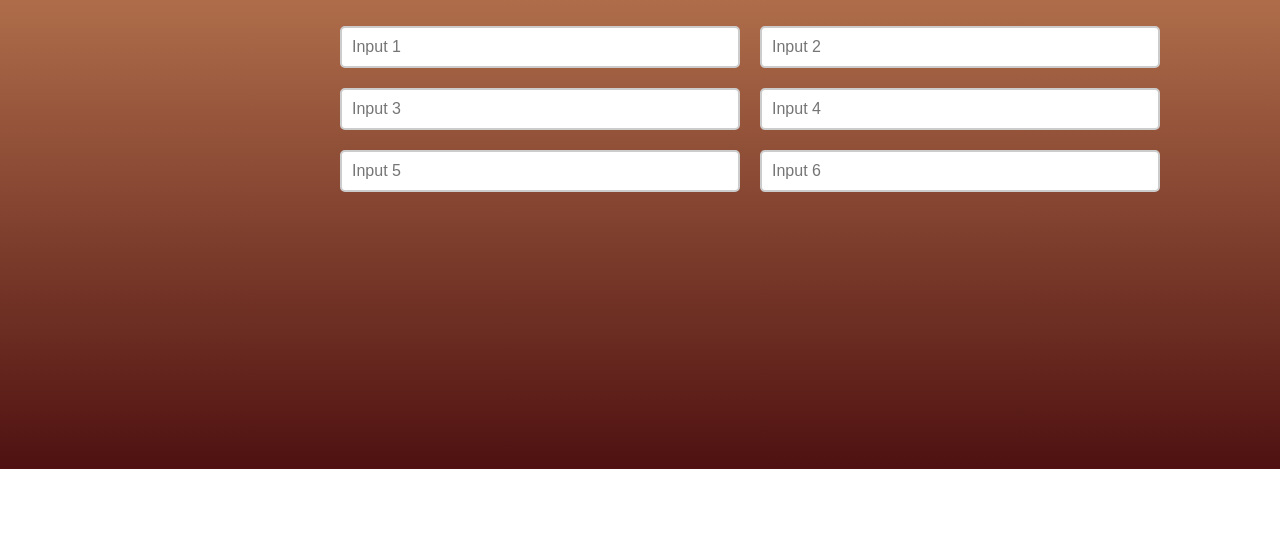
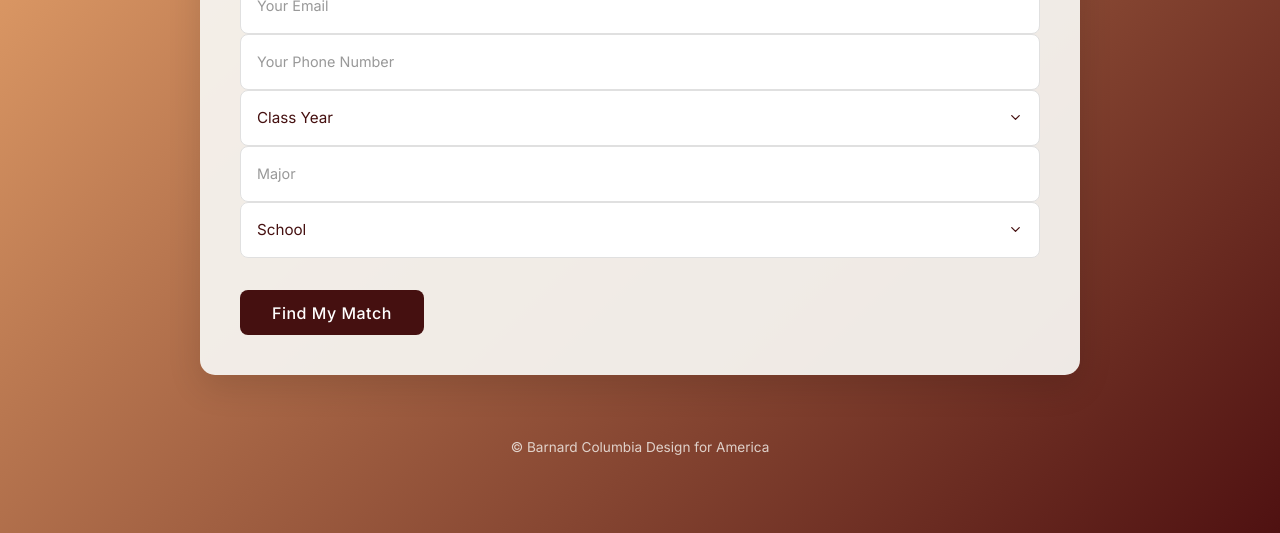
Before and after one commit to angelalbai/twinpact, a website: page scripts/formalities.html in a window 1280 px wide. Shown: the part 331-864 px from the top of the page. Before the commit the page ends 800 px from the top, so only its background shows below. Drawn offline with Linux system fonts and the light colour scheme.

Commit message:
formalities html

```diff
--- a/scripts/formalities.html
+++ b/scripts/formalities.html
@@ -3,24 +3,80 @@
 <head>
     <meta charset="UTF-8">
     <meta name="viewport" content="width=device-width, initial-scale=1.0">
-    <title>My Website</title>
-    <link rel="stylesheet" href="style.css">
+    <title>Twin Pact - Formalities</title>
+    <link rel="stylesheet" href="formalities.css">
+    <link rel="preconnect" href="https://fonts.googleapis.com">
+    <link rel="preconnect" href="https://fonts.gstatic.com" crossorigin>
+    <link href="https://fonts.googleapis.com/css2?family=Playfair+Display:wght@400;500;600;700&family=Inter:wght@300;400;500;600&display=swap" rel="stylesheet">
 </head>
 <body>
-    <h1>Some formalities first...</h1>
+    <h1>Let's Get to Know You</h1>
+    <p class="subtitle">Tell us a bit about yourself to help us find your perfect match</p>
 
-    <!-- Form container with 6 text boxes in 2 columns and 3 rows -->
     <div class="form-container">
-        <input type="text" id="input1" placeholder="Input 1">
-        <input type="text" id="input2" placeholder="Input 2">
-        <input type="text" id="input3" placeholder="Input 3">
-        <input type="text" id="input4" placeholder="Input 4">
-        <input type="text" id="input5" placeholder="Input 5">
-        <input type="text" id="input6" placeholder="Input 6">
+        <form id="matchForm" onsubmit="handleSubmit(event)">
+            <input type="text" id="name" name="name" placeholder="Your Name" required>
+            <input type="email" id="email" name="email" placeholder="Your Email" required>
+            <input type="tel" id="phone" name="phone" placeholder="Your Phone Number" required>
+            <select id="year" name="year" class="form-select" required>
+                <option value="" disabled selected>Class Year</option>
+                <option value="2025">2025</option>
+                <option value="2026">2026</option>
+                <option value="2027">2027</option>
+                <option value="2028">2028</option>
+            </select>
+            <input type="text" id="major" name="major" placeholder="Major" required>
+            <select id="campus" name="campus" class="form-select" required>
+                <option value="" disabled selected>School</option>
+                <option value="Columbia College">Columbia College</option>
+                <option value="SEAS">SEAS</option>
+                <option value="Barnard">Barnard</option>
+            </select>
+            <button type="submit" href="quiz.html"class="submit-button">Find My Match</button>
+        </form>
     </div>
 
+    <div id="successMessage" class="success-message">
+        <p>Thank you for your submission! We'll be in touch soon.</p>
+    </div>
+
+    <footer>
+        <p>© Barnard Columbia Design for America</p>
+    </footer>
+
     <script>
-        // You can add JavaScript here if needed for further interactivity
+        async function handleSubmit(event) {
+            event.preventDefault();
+
+            const form = event.target;
+            const formData = new FormData(form);
+            const data = Object.fromEntries(formData.entries());
+
+            try {
+                const response = await fetch('/submit', {
+                    method: 'POST',
+                    headers: {
+                        'Content-Type': 'application/json',
+                    },
+                    body: JSON.stringify(data)
+                });
+
+                const result = await response.json();
+
+                if (result.success) {
+                    form.reset();
+                    document.getElementById('successMessage').style.display = 'block';
+                    setTimeout(() => {
+                        window.location.href = '/';
+                    }, 2000);
+                } else {
+                    alert('There was an error submitting your form. Please try again.');
+                }
+            } catch (error) {
+                console.error('Error:', error);
+                alert('There was an error submitting your form. Please try again.');
+            }
+        }
     </script>
 </body>
 </html>
```
